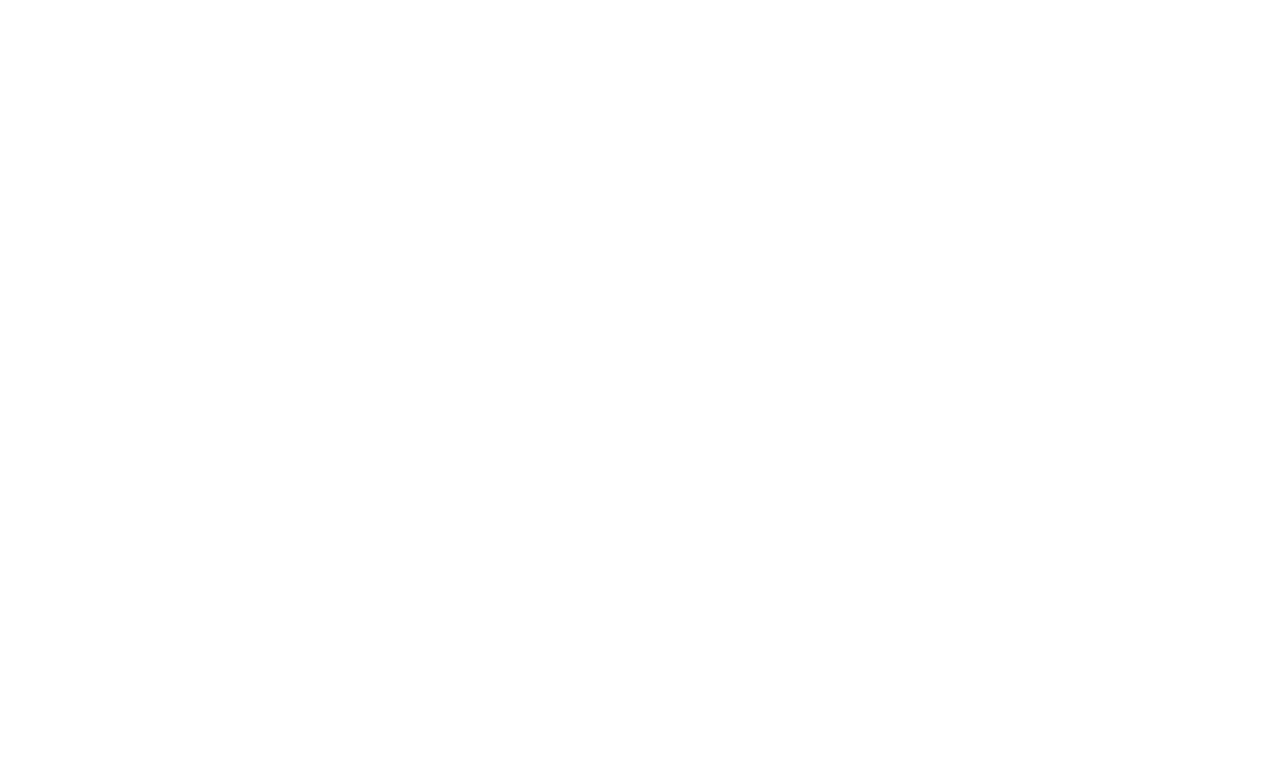
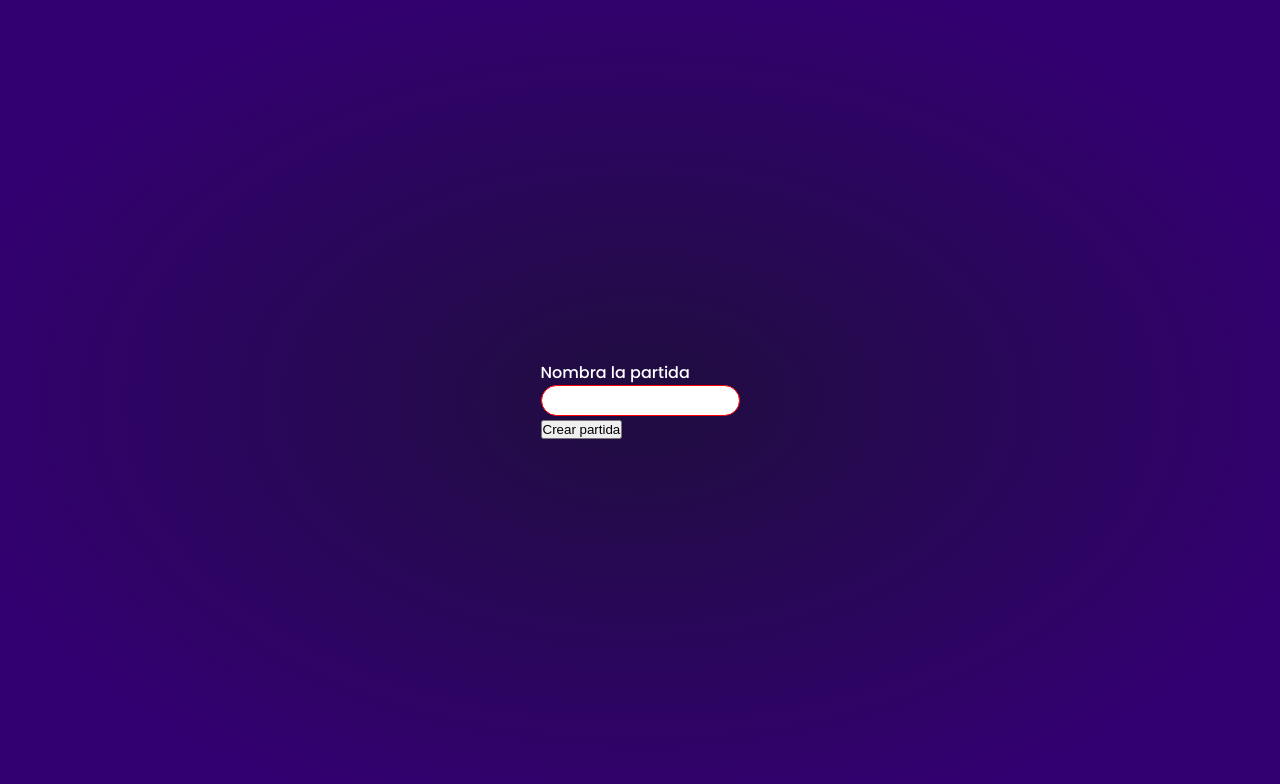
Before and after one commit to Montes01/poker-game, a React (Vite) app: page /home in a window 1280 px wide. Before the commit this address had no page. Shown: the top 784 px of the page. Built offline with nearby package versions, Linux system fonts and the light colour scheme.

Commit message:
feat: add home route and start editting home form

```diff
--- a/src/App.tsx
+++ b/src/App.tsx
@@ -1,9 +1,11 @@
 import { Route, Routes } from 'react-router-dom'
 import Splash from './components/pages/Splash'
+import Home from './components/pages/Home.'
 export default function App() {
   return (
     <>
       <Routes>
+        <Route path="/home" Component={Home} />
         <Route path="/" Component={Splash} />
       </Routes>
     </>
--- /dev/null
+++ b/src/assets/components/home.scss
@@ -0,0 +1,18 @@
+@import '../utils/mixins.scss';
+.home-page-wrapper {
+  display: flex;
+  flex-direction: column;
+  align-items: center;
+  justify-content: center;
+}
+.input-with-label {
+  display: flex;
+  flex-direction: column;
+}
+
+.basic-input {
+  @include base-input {
+    width: 100%;
+    border: red 1px solid;
+  };
+}
--- /dev/null
+++ b/src/assets/utils/mixins.scss
@@ -0,0 +1,10 @@
+@mixin base-input {
+  padding: 7px 10px;
+  border-radius: 25px;
+  outline: none;
+  border: none;
+  @content;
+  &:focus {
+    outline: none;
+  }
+}
--- /dev/null
+++ b/src/components/pages/Home..tsx
@@ -0,0 +1,18 @@
+import '../../assets/components/home.scss'
+export default function Home() {
+  const handleSubmit = (e: React.FormEvent<HTMLFormElement>) => {
+    e.preventDefault()
+    console.log('hola')
+  }
+  return (
+    <main className="page-wrapper home-page-wrapper">
+      <form onSubmit={handleSubmit} className="base-form">
+        <label className="input-with-label">
+          Nombra la partida
+          <input className="basic-input" type="text" />
+        </label>
+        <button>Crear partida</button>
+      </form>
+    </main>
+  )
+}
--- a/src/components/pages/Splash.tsx
+++ b/src/components/pages/Splash.tsx
@@ -1,7 +1,7 @@
 import { useNavigate } from 'react-router-dom'
 import { COMPANY_NAME } from '../../lib/constants/constants'
+import { useEffect } from 'react'
 import Logo from '../atoms/Logo'
-import { useEffect } from 'react'
 
 export default function Splash() {
   const navigate = useNavigate()
```
